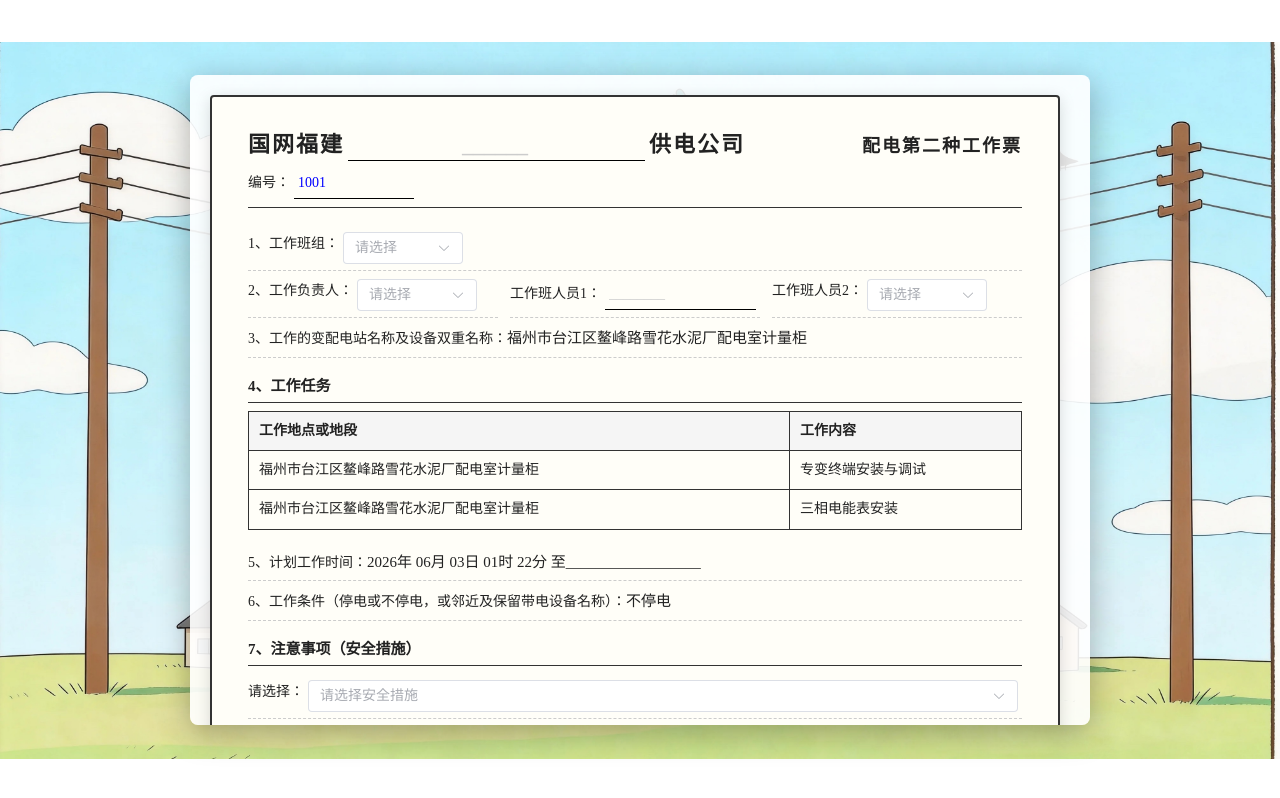
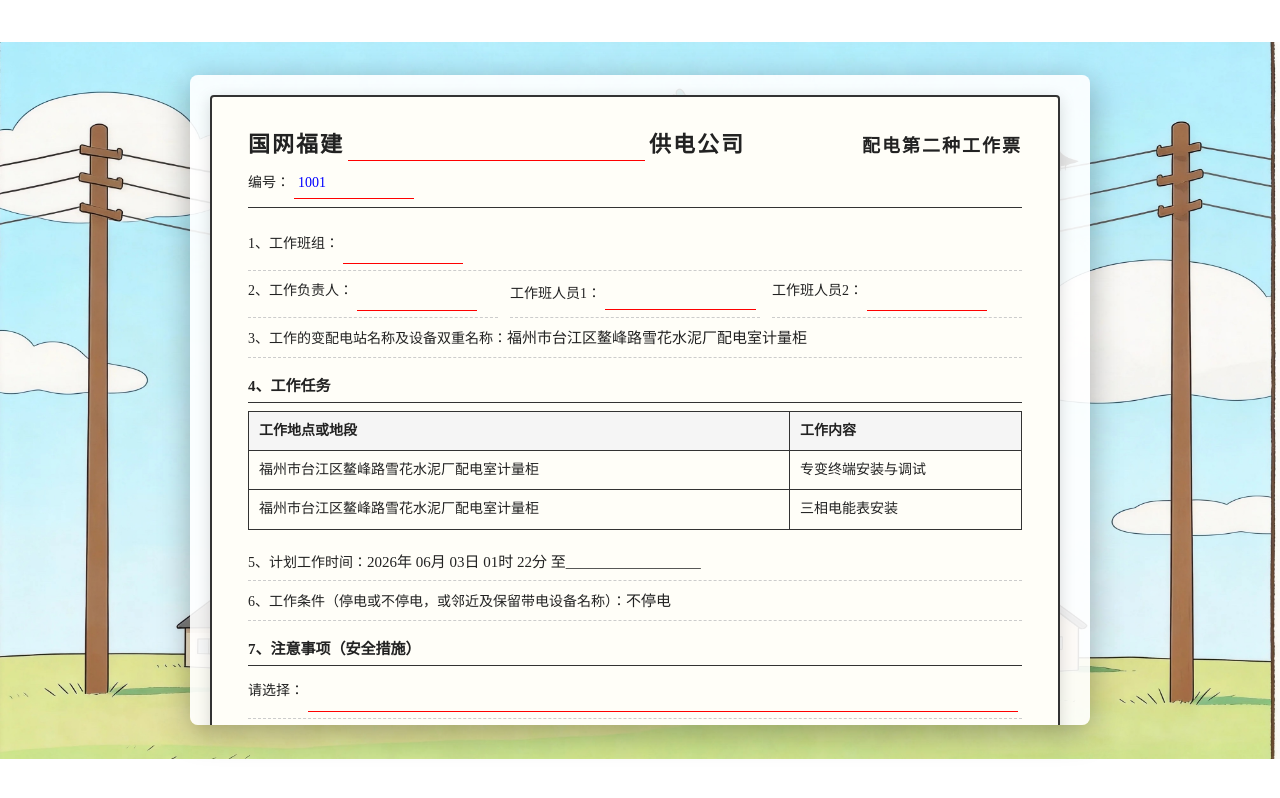
Before and after one commit to zhanzhan702/virtual-experiment, a Vue app in the folder frontend/: page /HWT in a window 1280 px wide. Built offline with nearby package versions, Linux system fonts and the light colour scheme.

Commit message:
refactor: 优化 HWorkTicketForm.vue 组件结构，调整输入框占位符和样式

```diff
--- a/frontend/src/components/HighVoltage/HWorkTicketForm.vue
+++ b/frontend/src/components/HighVoltage/HWorkTicketForm.vue
@@ -5,8 +5,7 @@
       <div class="paper-header">
         <span class="paper-title">国网福建</span>
         <span class="inline-input">
-                    <el-input v-model="formData.company" placeholder="______" size="default"
-                        @input="handleUserOperation" />
+          <el-input v-model="formData.company" placeholder="" size="default" @input="handleUserOperation" />
         </span>
         <span class="paper-title">供电公司</span>
         <span class="paper-right">配电第二种工作票</span>
@@ -22,7 +21,7 @@
       <div class="form-line">
         <span class="line-label">1、工作班组：</span>
         <span class="inline-input">
-                    <el-select v-model="formData.team" placeholder="请选择" size="default">
+          <el-select v-model="formData.team" placeholder="" size="default">
             <el-option label="修试班" value="修试班" />
             <el-option label="装表班" value="装表班" />
             <el-option label="运维班" value="运维班" />
@@ -35,7 +34,7 @@
         <div class="form-line">
           <span class="line-label">2、工作负责人：</span>
           <span class="inline-input">
-                        <el-select v-model="formData.leader" placeholder="请选择" size="default">
+            <el-select v-model="formData.leader" placeholder="" size="default">
               <el-option label="张亮" value="张亮" />
               <el-option label="王五" value="王五" />
             </el-select>
@@ -44,14 +43,13 @@
         <div class="form-line">
           <span class="line-label">工作班人员1：</span>
           <span class="inline-input">
-                        <el-input v-model="formData.member1" placeholder="________" size="default"
-                            @input="handleUserOperation" />
+            <el-input v-model="formData.member1" placeholder="" size="default" @input="handleUserOperation" />
           </span>
         </div>
         <div class="form-line">
           <span class="line-label">工作班人员2：</span>
           <span class="inline-input">
-                        <el-select v-model="formData.member2" placeholder="请选择" size="default">
+            <el-select v-model="formData.member2" placeholder="" size="default">
               <el-option label="张三" value="张三" />
               <el-option label="赵六" value="赵六" />
             </el-select>
@@ -120,7 +118,7 @@
       <div class="form-line">
         <span class="line-label">请选择：</span>
         <span class="inline-input full">
-                    <el-select v-model="formData.safetyMeasures" multiple placeholder="请选择安全措施" size="default">
+          <el-select v-model="formData.safetyMeasures" multiple placeholder="" size="default">
             <el-option label="A、防止电压回路短路或接地" value="A" />
             <el-option label="B、严禁电流互感器二次回路开路" value="B" />
             <el-option label="C、与带电设备保持足够安全距离" value="C" />
@@ -166,7 +164,7 @@
       <div class="form-line">
         <span class="line-label">走错工作间隔：</span>
         <span class="inline-input full">
-                    <el-select v-model="formData.dangerInterval" multiple placeholder="请选择（排除无关项）" size="default">
+          <el-select v-model="formData.dangerInterval" multiple placeholder="" size="default">
             <el-option label="1、负责人对班成员进行安全教育" value="1" />
             <el-option label="2、检查是否悬挂标示牌" value="2" />
             <el-option label="3、核对工作任务单与现场信息一致" value="3" />
@@ -178,7 +176,7 @@
       <div class="form-line">
         <span class="line-label">短路或接地：</span>
         <span class="inline-input full">
-                    <el-select v-model="formData.dangerShortCircuit" multiple placeholder="请选择（全选）" size="default">
+          <el-select v-model="formData.dangerShortCircuit" multiple placeholder="" size="default">
             <el-option label="A、检查接入电源电线有无破损" value="A" />
             <el-option label="B、使用合格工器具，螺丝刀除刀口外应绝缘" value="B" />
             <el-option label="C、防止操作时相间或相对地短路" value="C" />
@@ -417,12 +415,12 @@ const validateAndSubmit = async () => {
   border-bottom: 1px solid #333;
 }
 
-/* 下划线风格 — 去除 Element 输入框边框 */
+/* ===== 输入框：只保留红色下划线 ===== */
 :deep(.inline-input .el-input__wrapper) {
   background: transparent !important;
   box-shadow: none !important;
   border: none !important;
-    border-bottom: 1px solid #000 !important;
+  border-bottom: 1.5px solid #FF0000 !important;
   border-radius: 0 !important;
   padding: 0 4px !important;
 }
@@ -438,24 +436,38 @@ const validateAndSubmit = async () => {
   font-style: italic;
 }
 
-:deep(.inline-input .el-select .el-input__wrapper) {
+/* ===== 下拉选择框：隐藏外框，只保留红色下划线（与输入框风格统一）===== */
+:deep(.inline-input .el-select__wrapper) {
   background: transparent !important;
   box-shadow: none !important;
   border: none !important;
-    border-bottom: 1px solid #000 !important;
+  border-bottom: 1.5px solid #FF0000 !important;
   border-radius: 0 !important;
   padding: 0 4px !important;
 }
 
-:deep(.inline-input .el-select .el-select__tags) {
-    background: transparent;
+/* 隐藏下拉箭头图标 */
+:deep(.inline-input .el-select__suffix) {
+  display: none !important;
 }
 
-:deep(.inline-input .el-tag) {
-    background: #e8f0fe;
-    border-radius: 2px;
+/* 多选标签背景与纸张同色 */
+:deep(.inline-input .el-select__tags) {
+  background: transparent !important;
+}
+
+:deep(.inline-input .el-select .el-tag) {
+  background: #fffef8 !important;
+  border: none !important;
+  border-radius: 0 !important;
   font-size: 12px;
   margin: 1px 2px;
+  padding: 0 2px !important;
+}
+
+/* placeholder 文字颜色 */
+:deep(.inline-input .el-select__placeholder) {
+  color: #999 !important;
 }
 
 .submit-zone {
```
Lines whose indentation alone changed are shown as unchanged.
